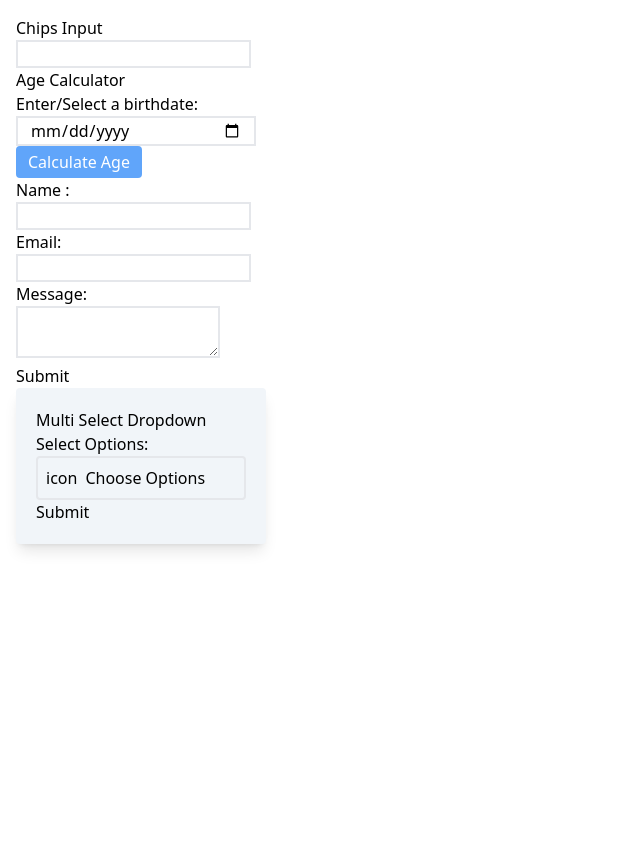
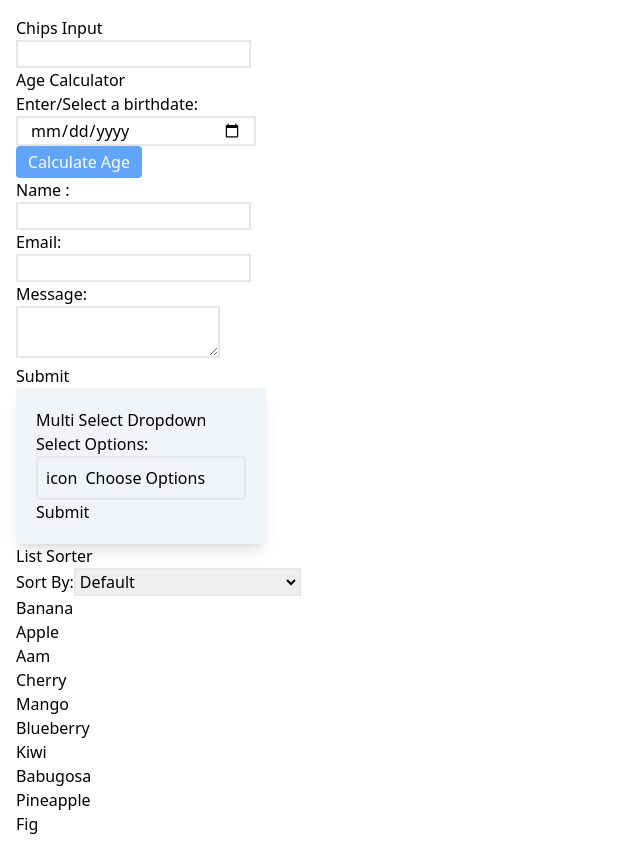
Before and after one commit to code1breaker/frontend-practice, a Next.js app: page /interview-questions in a window 1280 px wide. Shown: the whole page, without its empty margins (0-640 px from the left). Before the commit the page ends 800 px from the top, so only its background shows below. Built offline with nearby package versions, Linux system fonts and the light colour scheme.

Commit message:
List Sorter

```diff
--- /dev/null
+++ b/src/components/ListSorter.jsx
@@ -0,0 +1,85 @@
+import React, { useState } from "react";
+
+const initialList = [
+  "Banana",
+  "Apple",
+  "Aam",
+  "Cherry",
+  "Mango",
+  "Blueberry",
+  "Kiwi",
+  "Babugosa",
+  "Pineapple",
+  "Fig",
+];
+
+const ListSorter = () => {
+  const [sortedList, setSortedList] = useState([...initialList]);
+
+  const sortBy = [
+    {
+      key: "default",
+      label: "Default",
+    },
+    {
+      key: "a-z",
+      label: "A - Z (Alphabetical)",
+    },
+    {
+      key: "z-a",
+      label: "Z - A (Reverse Alphabetical)",
+    },
+    {
+      key: "length",
+      label: "Length (Shortest First)",
+    },
+  ];
+
+  const handleSorting = (e) => {
+    const sortedBy = e.target.value;
+    switch (sortedBy) {
+      case "a-z":
+        setSortedList([...sortedList.sort((a, b) => a.localeCompare(b))]);
+        break;
+      case "z-a":
+        setSortedList([...sortedList.sort((a, b) => b.localeCompare(a))]);
+        break;
+      case "length":
+        setSortedList([...sortedList.sort((a, b) => a.length - b.length)]);
+        break;
+      default:
+        setSortedList([...initialList]);
+        break;
+    }
+  };
+
+  return (
+    <div data-testid="container">
+      <div>
+        <h2>List Sorter</h2>
+      </div>
+      <label htmlFor="sort">Sort By:</label>
+      <select
+        className="border-2"
+        id="sort"
+        data-testid="sort-dropdown"
+        onChange={handleSorting}
+      >
+        {sortBy?.map((item) => (
+          <option key={item.key} value={item.key}>
+            {item.label}
+          </option>
+        ))}
+        )
+      </select>
+
+      <ul>
+        {sortedList?.map((list) => (
+          <li>{list}</li>
+        ))}
+      </ul>
+    </div>
+  );
+};
+
+export default ListSorter;
--- a/src/pages/interview-questions/index.js
+++ b/src/pages/interview-questions/index.js
@@ -2,6 +2,7 @@ import ContactForm from "../../components/ContactForm";
 import AgeCalculator from "../../components/AgeCalculator";
 import ChipsInput from "../../components/ChipsInput";
 import MultiSelectDropdown from "../../components/MultiSelectDropdown";
+import ListSorter from "../../components/ListSorter";
 
 const InterviewQuestionsPage = () => {
   return (
@@ -10,6 +11,7 @@ const InterviewQuestionsPage = () => {
       <AgeCalculator />
       <ContactForm />
       <MultiSelectDropdown />
+      <ListSorter />
     </div>
   );
 };
```
